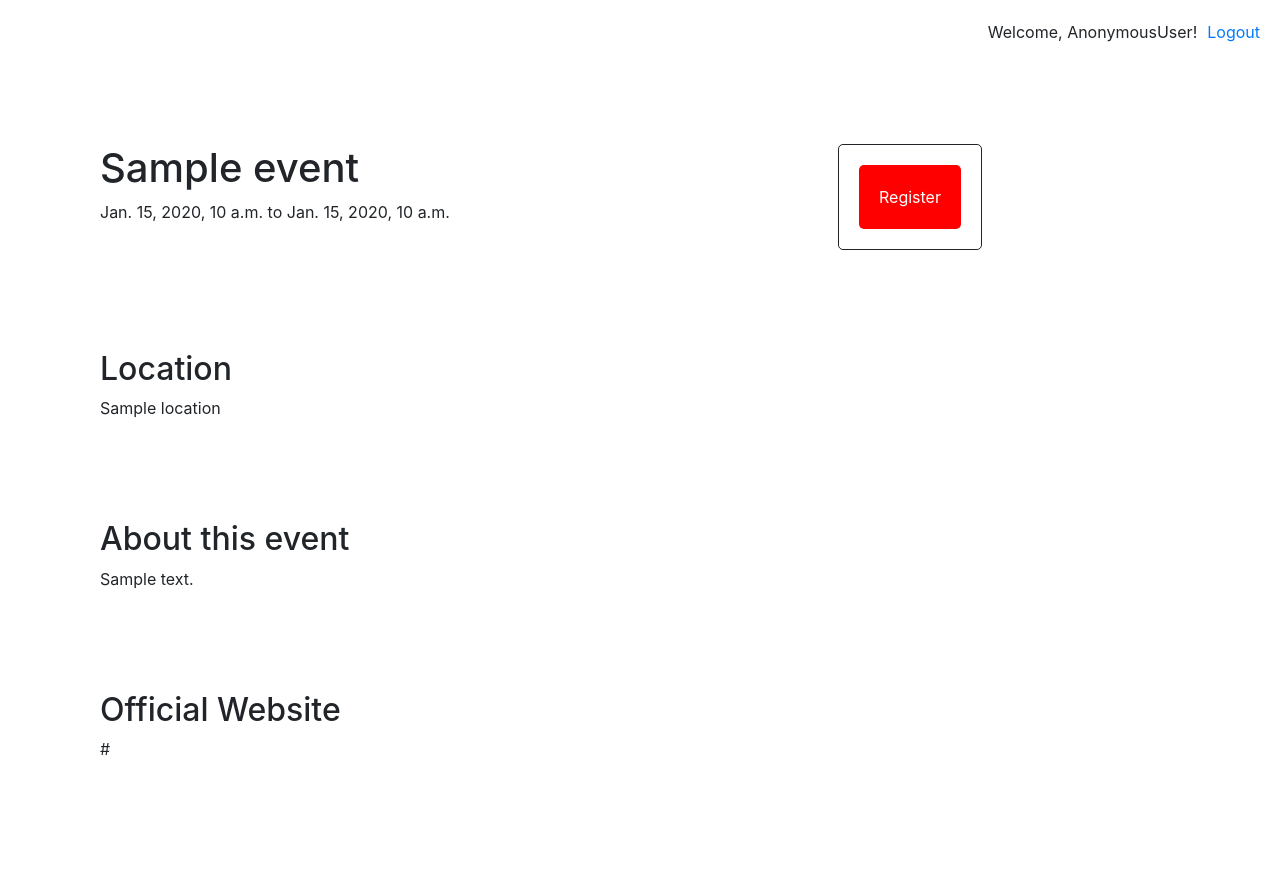
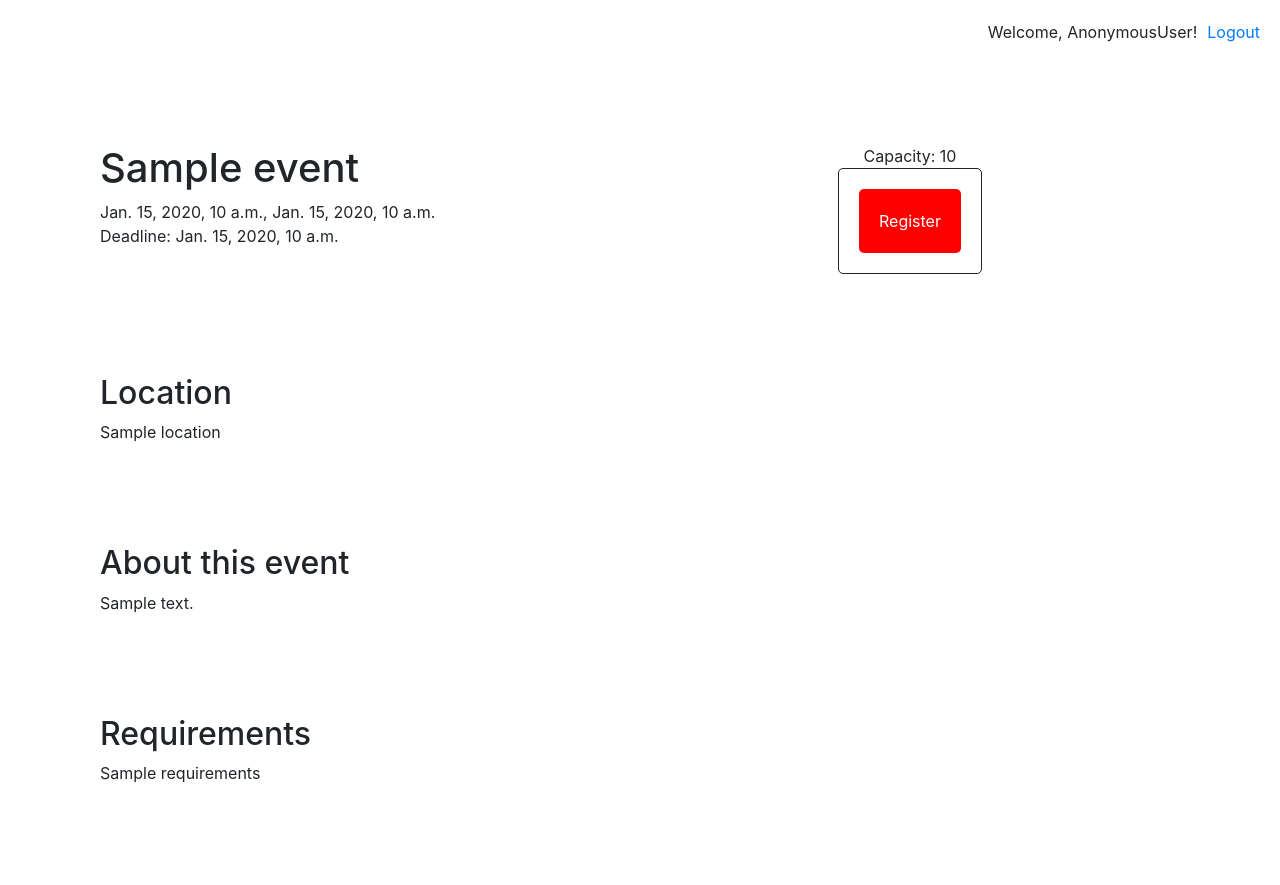
Before and after one commit to mariotey/Hack4Good-frontend, a Django app: template reco_app/templates/event.html in a window 1280 px wide. Before the commit the page ends 755 px from the top, so only its background shows below. Run offline with Django 5.2, Linux system fonts and the light colour scheme; the template is opened without the code that fills it: most values are stand-ins (such as "Sample title", 1, 10 or a date in 2020); some libraries are stand-ins or nearby versions.

Commit message:
Updated the events page

```diff
--- a/reco_app/templates/event.html
+++ b/reco_app/templates/event.html
@@ -18,13 +18,21 @@
 
     <div style="margin: 100px; display:flex;">
         <div style="width: 100%;">
-            <h1> {{event.name}} </h1>
+            <h1> {{event.title}} </h1>
             <div>
-                {{ event.start_datetime }} to {{ event.end_datetime }}
+                {{ event.date }}, {{event.time}}
+            </div>
+            <div>
+                Deadline: {{event.deadline}}
             </div>
         </div>
 
-        <div style="width: 100%; display: flex; justify-content: center;">
+
+        <div style="width: 100%; justify-content: center;">
+            <div style="text-align: center;">
+                Capacity: {{event.capacity}}
+            </div>
+            <div style="display: flex; justify-content: center;">
                 {% if registered_status %}
                     <div style="padding: 20px 20px; border: 1px solid; border-radius: 5px; text-align: center; display: flex; align-items: center; ">
                         You've registered!
@@ -35,12 +43,14 @@
                             {% if user == "None" %}
                                 <a href = "{% url 'login' %}" style="color: white;"> Register </a>
                             {% else %}
-                            <a href = "{% url 'event_reg' event_id=event.id %}" style="color: white;"> Register </a>
+                                <a style="color: white;"> Register </a>
                             {% endif %}
                         </div>
                     </div>
                 {% endif %}
             </div>
+        </div>
+
     </div>
 
     <div style="margin: 100px;">
@@ -58,9 +68,9 @@
     </div>
 
     <div style="margin: 100px;">
-        <h2> Official Website </h2>
+        <h2> Requirements </h2>
         <div>
-            {{ event.link }}
+            {{event.requirements}}
         </div>
     </div>
 
--- a/reco_app/templates/index.html
+++ b/reco_app/templates/index.html
@@ -29,7 +29,7 @@
                 <div style="width: 200px; padding: 20px; margin: 20px; border-radius: 5px; border: solid black 1px;">
                     <strong> {{ event }} </strong>
                     <div>
-                        <a>Click here</a>
+                        <a href="{% url 'event' event_title=event %}">Click here</a>
                     </div>
                 </div>
             {% endfor %}
--- a/reco_app/urls.py
+++ b/reco_app/urls.py
@@ -10,6 +10,6 @@ urlpatterns = [
 
     path("create_event", views.create_event, name="create_event"),
 
-    path("event/<int:event_id>", views.event, name="event"),
+    path("event/<str:event_title>", views.event, name="event"),
     path("eventreg/<int:event_id>", views.event_reg, name="event_reg"),
 ]
```
Also changed, not shown: reco_app/views.py (+7 -12 lines). Lines whose indentation alone changed are shown as unchanged.
